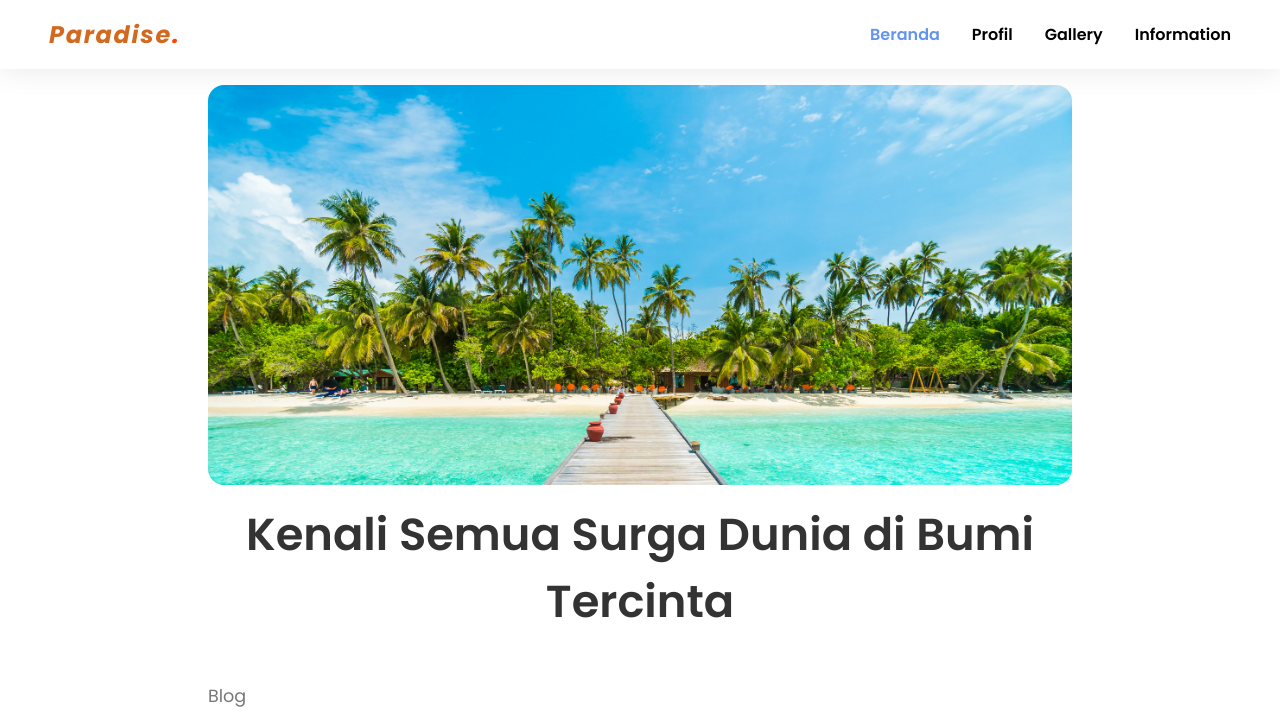
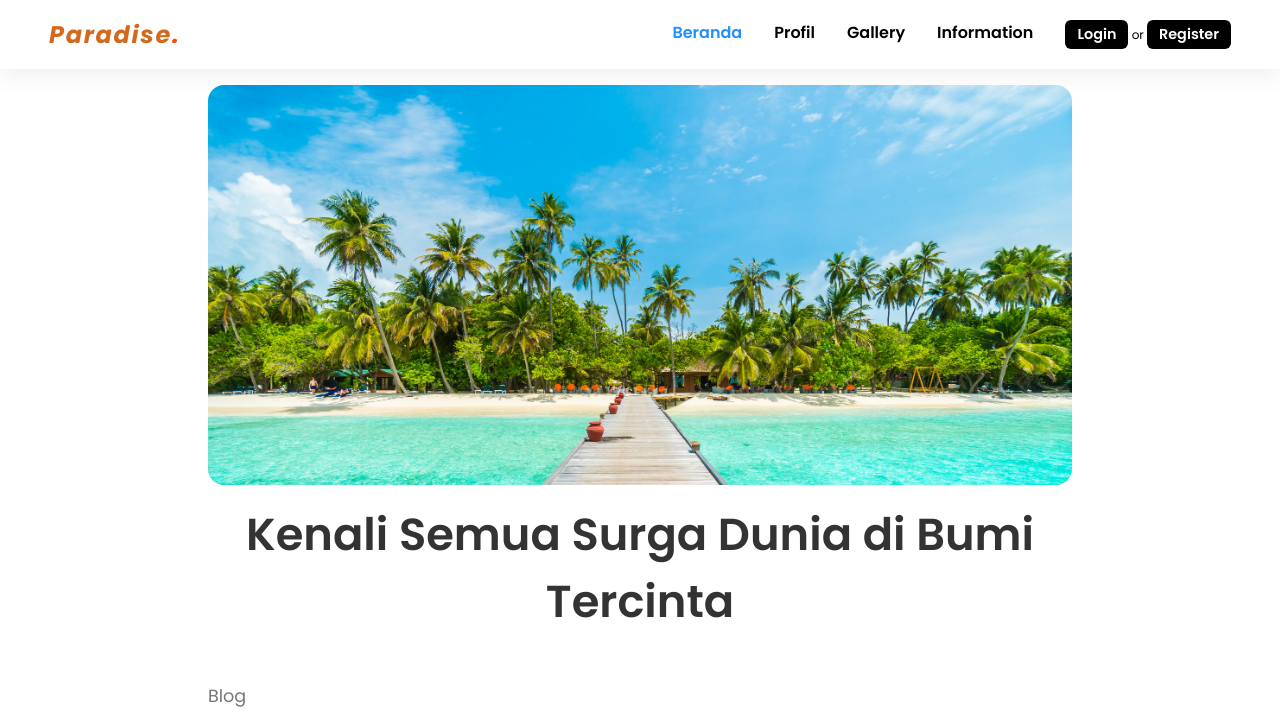
Before and after one commit to freack21/paradise-web, a plain HTML site: page index.html in a window 1280 px wide. Shown: the top 722 px of the page. Drawn offline with Linux system fonts and the light colour scheme; grey boxes are pictures that could not be loaded.

Commit message:
add[nav]: login

```diff
--- a/index.html
+++ b/index.html
@@ -19,6 +19,11 @@
                     <li><a href="profil.html">Profil</a></li>
                     <li><a href="#">Gallery</a></li>
                     <li><a href="#">Information</a></li>
+                    <li class="login-container">
+                        <a class="btn" id="login" href="#">Login</a
+                        >&nbsp;or&nbsp;
+                        <a class="btn" id="regist" href="#">Register</a>
+                    </li>
                 </ul>
             </nav>
         </header>
--- a/src/style/global.css
+++ b/src/style/global.css
@@ -61,12 +61,34 @@ ul li a {
 }
 
 ul li a.active {
-    color: cornflowerblue;
+    color: dodgerblue;
 }
 
 /* dynamic pseudo-class selector 1 */
 ul li a:hover {
-    color: cornflowerblue;
+    color: dodgerblue;
+}
+
+.login-container {
+    display: flex;
+    flex-direction: row;
+    align-items: center;
+    justify-content: center;
+    font-size: 0.75em;
+}
+
+a.btn {
+    display: inline-block;
+    background-color: black;
+    color: white;
+    border-radius: 6px;
+    padding: 0.25rem 0.75rem;
+    font-size: 0.9rem;
+}
+
+a.btn:hover {
+    background-color: #555;
+    color: white;
 }
 
 main {
```
Also changed, not shown: gallery.html (+5 -0 lines), profil.html (+5 -0 lines).
